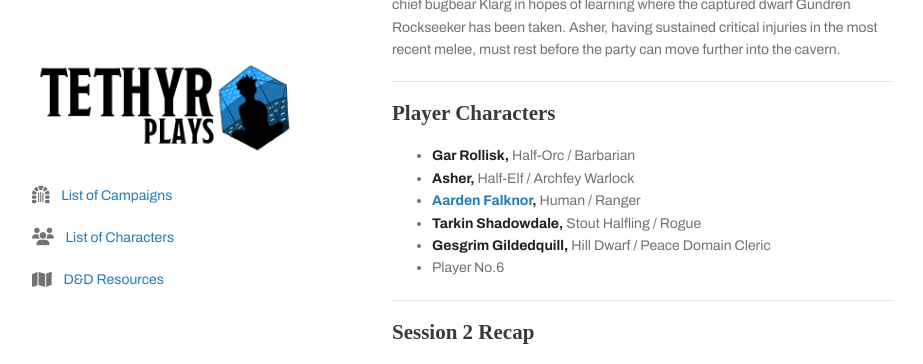
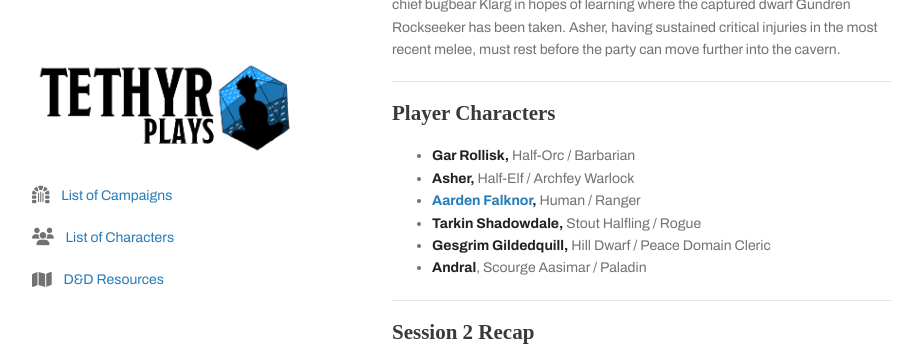
Before and after one commit to tethyrplays/tethyrplays, a Jekyll site: the page built from campaign/2021-lmop-with-dm-nicole.md, in a window 1280 px wide and 900 px high, scrolled down 781 px. Shown: the top 364 px of the window, without its empty margins (178-1101 px from the left). Built offline with Jekyll 4.4.1, drawn with Linux system fonts in a browser that asks for light colours; nearby versions of some CDN libraries; some web fonts are replaced; our own code applies the rules of GitHub Pages for plain Markdown files; the repository's description, which GitHub fills in, is left out.

Commit message:
Update 2021-lmop-with-dm-nicole.md

```diff
--- a/campaign/2021-lmop-with-dm-nicole.md
+++ b/campaign/2021-lmop-with-dm-nicole.md
@@ -30,7 +30,7 @@ The adventurers infiltrate a nearby Cragmaw lair, fighting through waves of gobl
 - **[Aarden Falknor](/character),** Human / Ranger
 - **Tarkin Shadowdale,** Stout Halfling / Rogue
 - **Gesgrim Gildedquill,** Hill Dwarf / Peace Domain Cleric
-- Player No.6
+- **Andral**, Scourge Aasimar / Paladin
 
 ---
 
```
